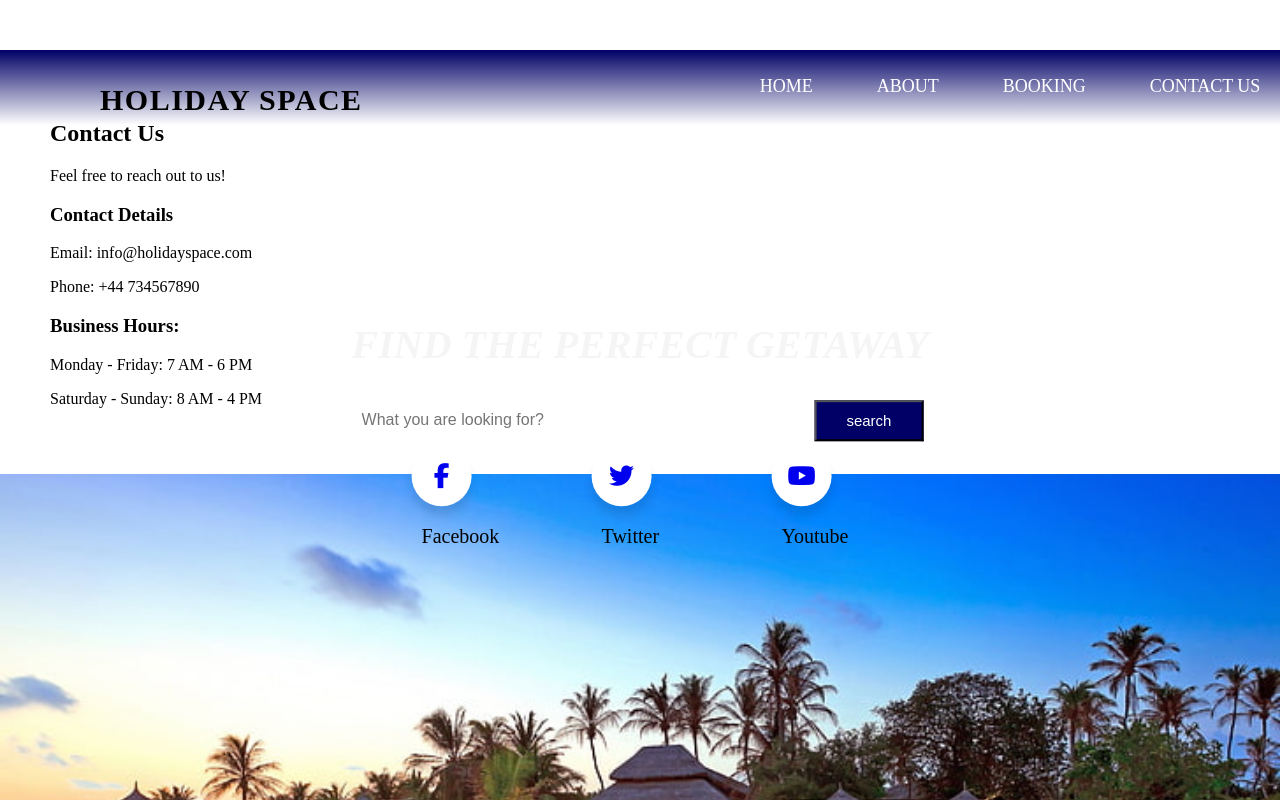
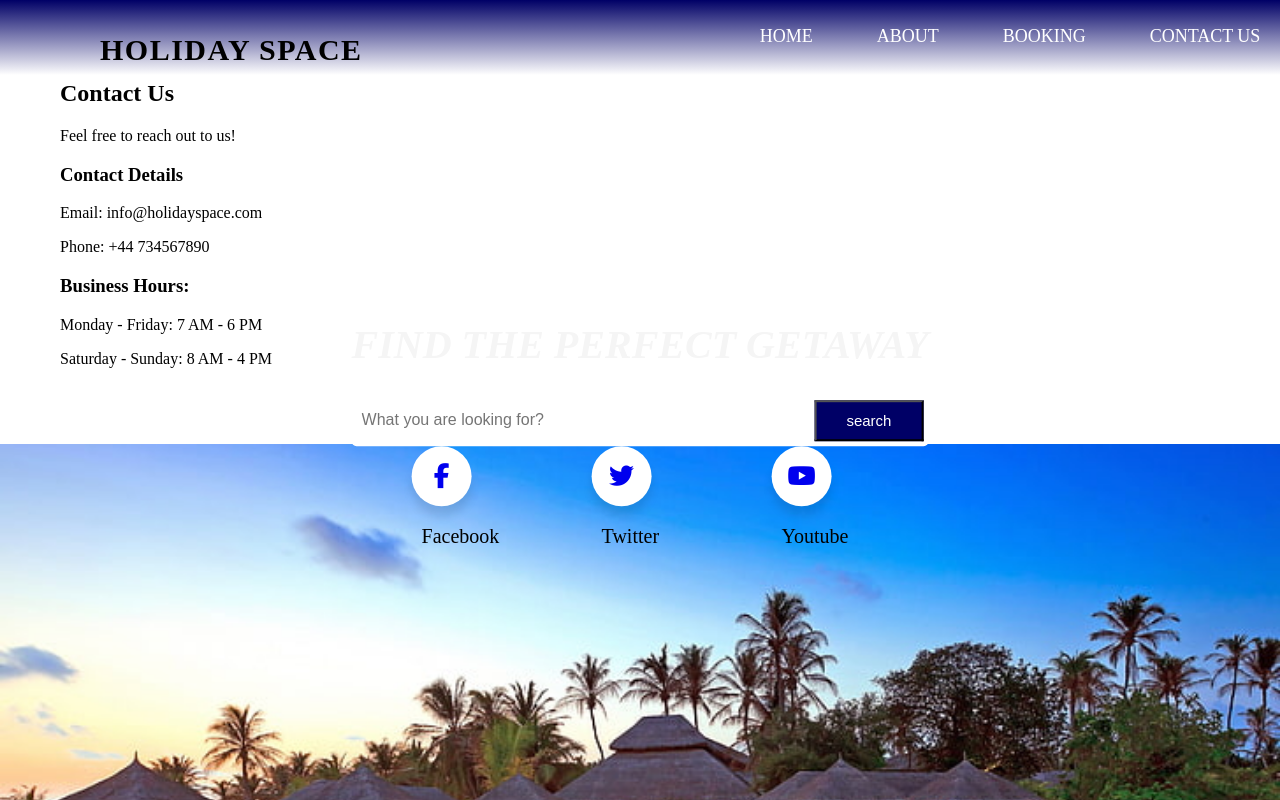
Before and after one commit to Shivakumar-Thamisetty/Holiday_Website, a plain HTML site: page home.html in a window 1280 px wide. Both pictures are taken after a click on the item "CONTACT US". Shown: the top 800 px of the page. Drawn offline with Linux system fonts and the light colour scheme.

```diff
--- a/styling tourist website.css
+++ b/styling tourist website.css
@@ -112,6 +112,5 @@ nav li a{
 }
 
 section {
-    padding: 50px;
-    margin-top: 50px;
+    padding: 60px;
 }
```
